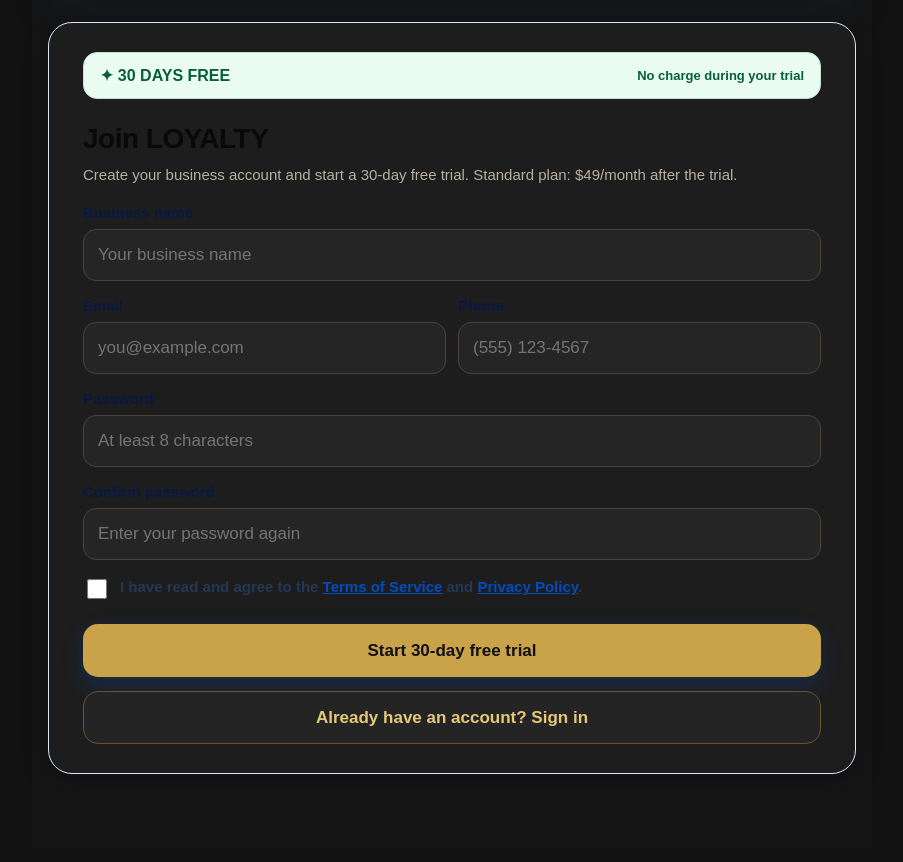
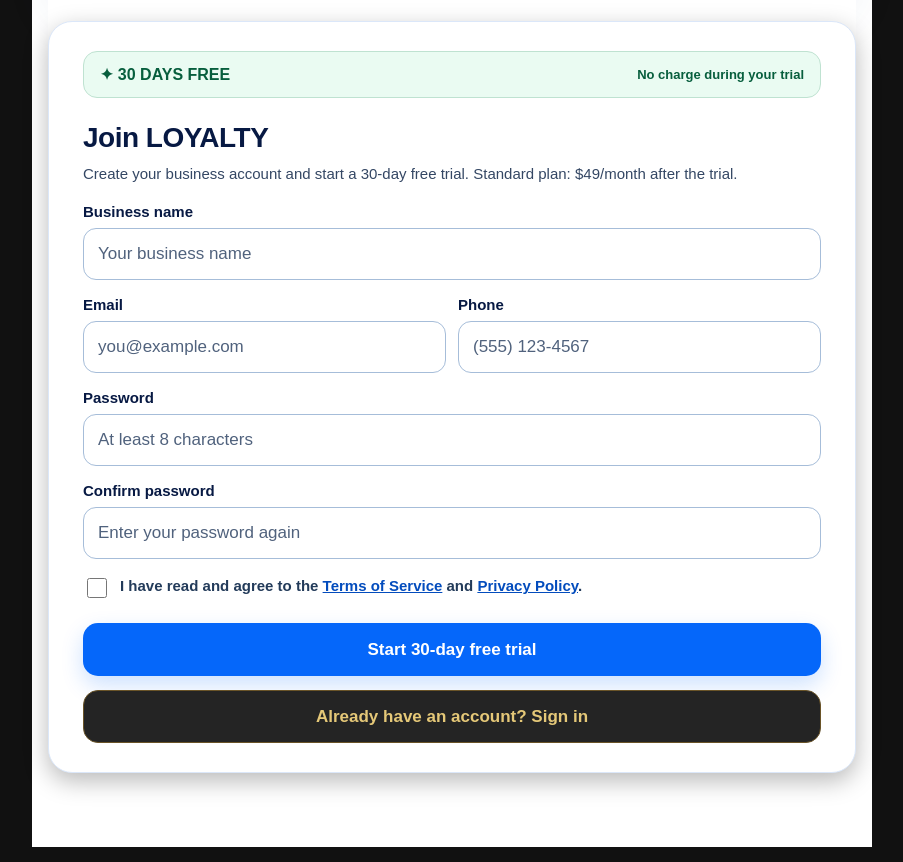
Before and after one commit to lior3352-a11y/LOYALTY-PILOT, a website: page owner-signup.html in a window 1280 px wide. Shown: the part 270-1132 px from the top of the page, without its empty margins (188-1091 px from the left). Drawn offline with Linux system fonts and the light colour scheme.

Commit message:
Fix white background and dark readable text on US owner-signup.html form

```diff
--- a/owner-signup.html
+++ b/owner-signup.html
@@ -32,6 +32,19 @@ input:focus{border-color:#0567fa;outline:3px solid #dbeafe;outline-offset:1px}
 .terms-consent{line-height:1.5;color:#243854}.terms-consent a{color:#034cbd;text-decoration:underline}
 .status{line-height:1.5}
 @media(max-width:600px){.app{padding:0 12px 30px}.top{padding:25px 20px 26px}.content{padding:16px 0}.card{padding:24px 18px}.trial-strip{font-size:14px}.page-subtitle{font-size:15px}}
+
+
+/* US business signup: make the full registration screen readable in dark-mode browsers. */
+:root{color-scheme:light!important}
+html,body{background:#ffffff!important;color:#071943!important;color-scheme:light!important}
+body .app,body .content,body .top,body .card{background:#ffffff!important;color:#071943!important}
+body .top{border-top:6px solid #0567fa!important}
+body .brand,body .page-headline,body .card h2,body label{color:#071943!important}
+body .hello,body .page-subtitle,body .small{color:#344764!important}
+body input:not([type="checkbox"]){background:#ffffff!important;color:#071943!important;border:1.5px solid #a6bdd9!important;color-scheme:light!important}
+body input::placeholder{color:#50627d!important;opacity:1}
+body .terms-consent,body .terms-consent span{color:#233b5a!important}
+body .btn:not(.secondary){background:#0567fa!important;color:#ffffff!important}
 
 </style>
 <link rel="stylesheet" href="accessibility.css">
```
